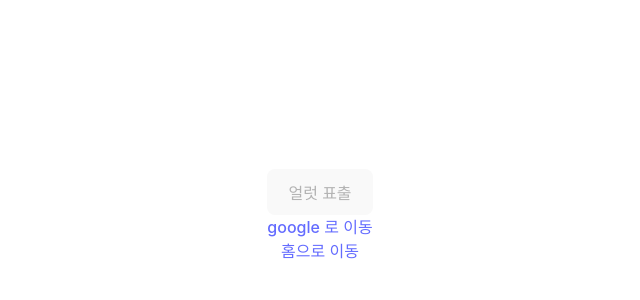
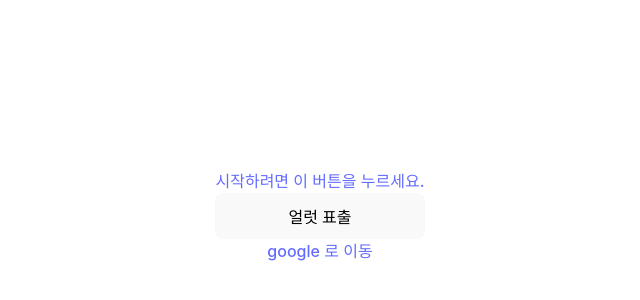
Before and after one commit to kjkandrea/atom-component, a React (Vite) app: page / in a window 1280 px wide. Shown: the part 184-484 px from the top of the page, without its empty margins (320-960 px from the left). Built offline with nearby package versions, Linux system fonts and the light colour scheme.

Commit message:
feat: button 사용레 추가 2

```diff
--- /dev/null
+++ b/src/pages/GettingStartedPage.tsx
@@ -0,0 +1,7 @@
+import '../App.css';
+
+function GettingStartedPage() {
+  return <h1>Wow! 🧟 bit you.</h1>;
+}
+
+export default GettingStartedPage;
--- a/src/IndexPage.tsx
+++ b/src/pages/IndexPage.tsx
@@ -1,5 +1,5 @@
-import './App.css';
-import Button from './components/atom/Button';
+import '../App.css';
+import Button from '../components/atom/Button';
 import {NavLink} from 'react-router-dom';
 
 function IndexPage() {
@@ -10,14 +10,14 @@
         flexDirection: 'column',
       }}
     >
-      <Button type="button" disabled onClick={() => alert('clicked!')}>
+      <Button as={NavLink} to="/getting-started">
+        시작하려면 이 버튼을 누르세요.
+      </Button>
+      <Button type="button" onClick={() => alert('clicked!')}>
         얼럿 표출
       </Button>
       <Button as="a" href="https://google.com" target="_blank">
         google 로 이동
-      </Button>
-      <Button as={NavLink} to="/">
-        홈으로 이동
       </Button>
     </div>
   );
```
Also changed, not shown: src/App.tsx (+6 -1 lines).
